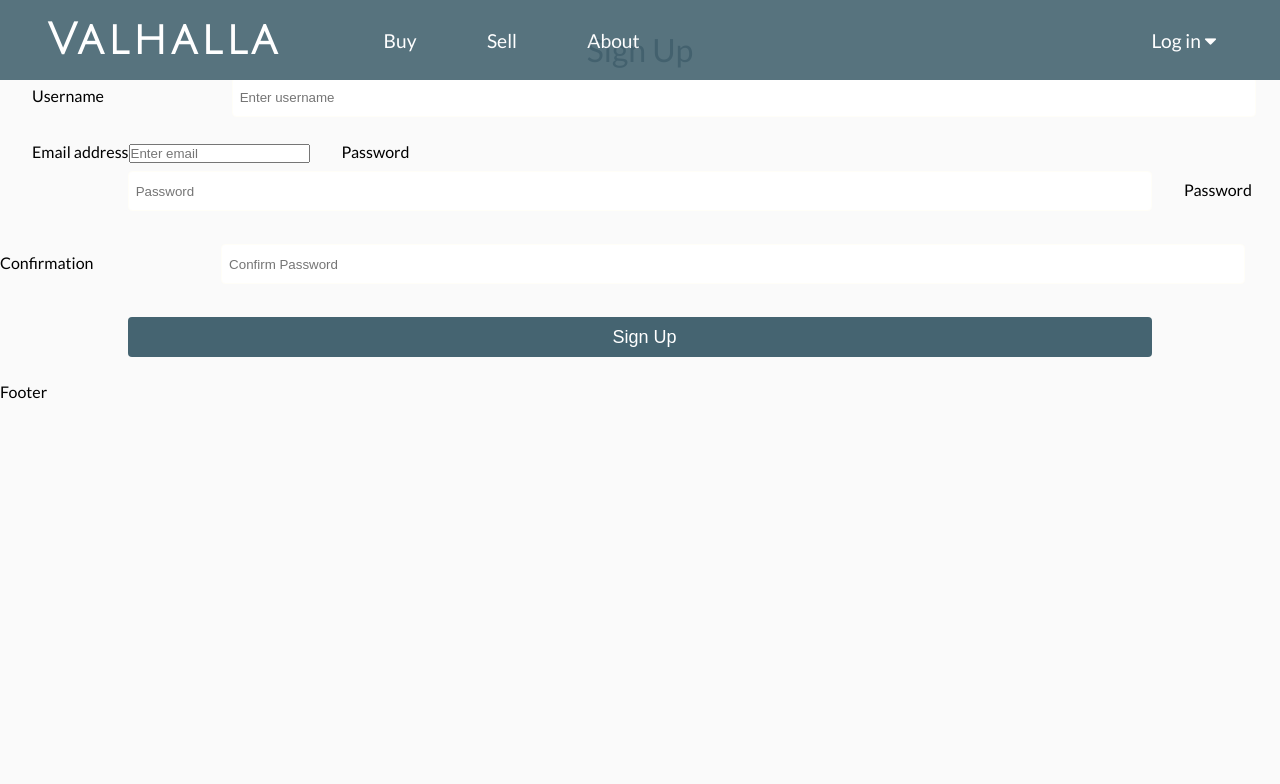
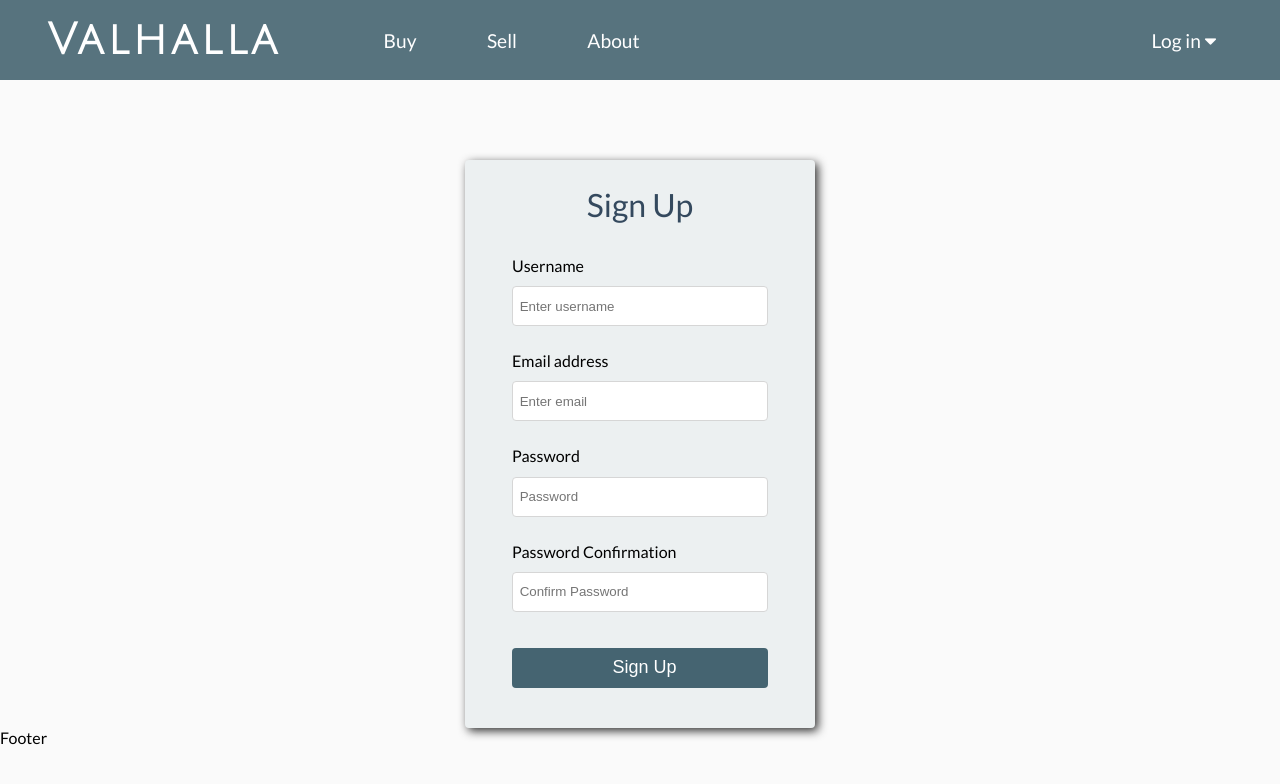
Before and after one commit to Benjamin-Kuzava/valhalla, a React (Create React App) app in the folder client/: page /sign-up in a window 1280 px wide. Shown: the top 784 px of the page. Built offline with nearby package versions, Linux system fonts and the light colour scheme.

Commit message:
changed the following: sign/signup form styling added new css

```diff
--- a/client/src/components/Search/Search.css
+++ b/client/src/components/Search/Search.css
@@ -11,10 +11,10 @@
   font-size: 18px;
   letter-spacing: 0.1px;
   padding: 12px 20px 12px 40px;
+  margin: 40px;
   border: 1px solid #ddd;
-  margin: 40px;
 }
 
 .search-input::placeholder {
-  letter-spacing: .3px;
+  letter-spacing: 0.3px;
 }
--- a/client/src/screens/SignIn/SignIn.css
+++ b/client/src/screens/SignIn/SignIn.css
@@ -16,22 +16,24 @@ h3 {
   font-weight: 200;
   font-size: 2em;
   margin-top: 10px;
+  margin-bottom: 1em;
   color: #34495e;
 }
-.form-container {
+.form-container1 {
   padding-top: 20px;
 }
 
 input[type="text"],
 input[type="password"],
+input[type="email"],
 button {
   width: 80%;
-  margin-top: 0.5rem;
+  margin-top: 0.7rem;
   margin-left: 10%;
   margin-bottom: 25px;
   height: 40px;
   border-radius: 4px;
-  border: 1px solid rgb(255, 254, 248);
+  border: 1px solid rgb(214, 214, 214);
   padding-left: 0.5em;
 }
 :focus {
--- a/client/src/screens/SignIn/SignIn.jsx
+++ b/client/src/screens/SignIn/SignIn.jsx
@@ -62,7 +62,7 @@ const SignIn = (props) => {
       <div className="page"></div>
       <div className="page-container">
         <h3>Sign In</h3>
-        <div className="form-container">
+        <div className="form-container1">
           <form onSubmit={onSignIn}>
             <label>Username</label>
             <input
--- a/client/src/screens/SignUp/SignUp.css
+++ b/client/src/screens/SignUp/SignUp.css
@@ -0,0 +1,12 @@
+.page-signup {
+  height: 10rem;
+}
+.form-container {
+  position: relative;
+  margin: 0 auto;
+  background: #ecf0f1;
+  width: 350px;
+  border-radius: 4px;
+  box-shadow: 3px 3px 10px #333;
+  padding: 15px;
+}
--- a/client/src/screens/SignUp/SignUp.jsx
+++ b/client/src/screens/SignUp/SignUp.jsx
@@ -59,6 +59,7 @@ const SignUp = (props) => {
 
   return (
     <Layout>
+      <div className="page-signup"></div>
       <div className="form-container">
         <h3>Sign Up</h3>
         <form onSubmit={onSignUp}>
```
